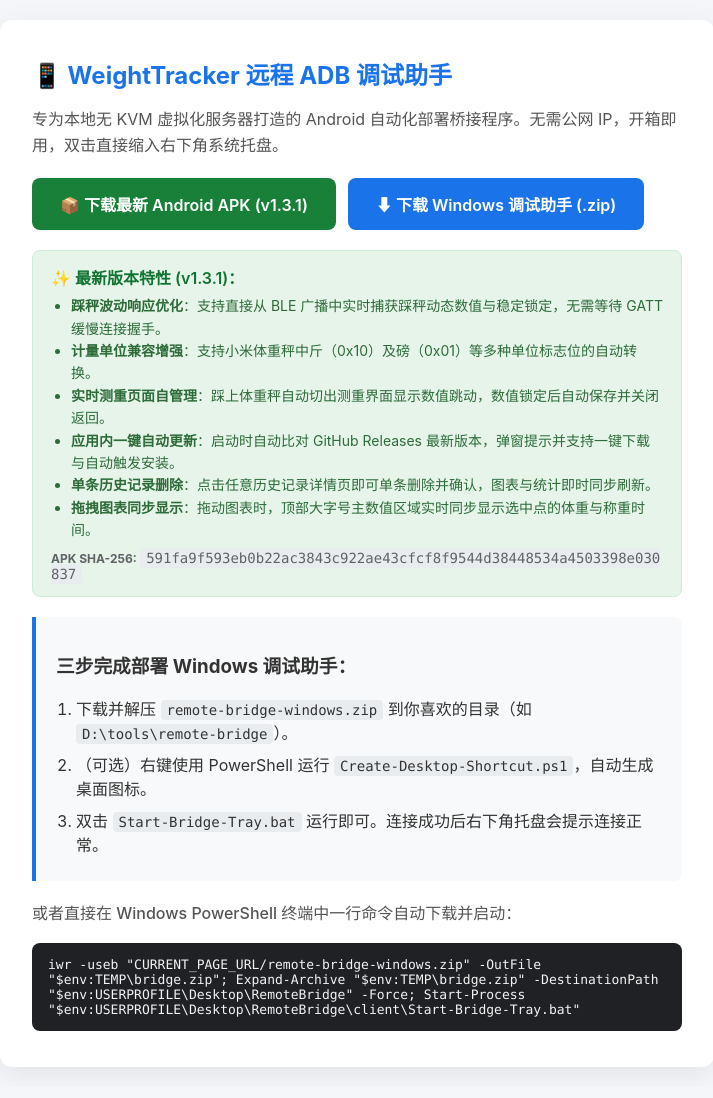
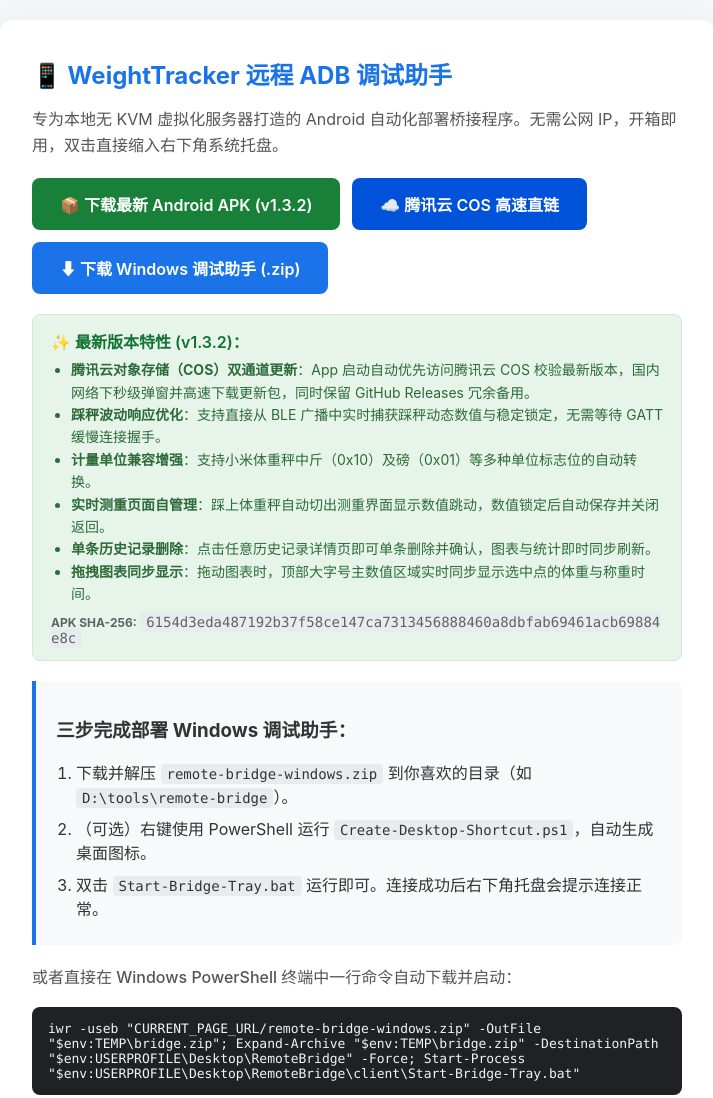
Before and after one commit to IsLand-x/weight-tracker-android, a plain HTML site: page dist-client/index.html in a window 1280 px wide. Shown: the top 1098 px of the page, without its empty margins (283-996 px from the left). Drawn offline with Linux system fonts and the light colour scheme.

Commit message:
Update dist-client to v1.3.2

```diff
--- a/dist-client/index.html
+++ b/dist-client/index.html
@@ -92,22 +92,23 @@
     <p>专为本地无 KVM 虚拟化服务器打造的 Android 自动化部署桥接程序。无需公网 IP，开箱即用，双击直接缩入右下角系统托盘。</p>
 
     <div style="display: flex; gap: 12px; flex-wrap: wrap; margin: 20px 0;">
-      <a href="./weight-recorder-1.3.1-release.apk" class="download-btn" style="background: #188038; margin: 0;">📦 下载最新 Android APK (v1.3.1)</a>
+      <a href="./weight-recorder-1.3.2-release.apk" class="download-btn" style="background: #188038; margin: 0;">📦 下载最新 Android APK (v1.3.2)</a>
+      <a href="https://island-agent-images-1251186405.cos.ap-singapore.myqcloud.com/weight-recorder/weight-recorder-latest.apk" class="download-btn" style="background: #0052d9; margin: 0;">☁️ 腾讯云 COS 高速直链</a>
       <a href="./remote-bridge-windows.zip" class="download-btn" style="margin: 0;">⬇ 下载 Windows 调试助手 (.zip)</a>
     </div>
 
     <div style="background: #e6f4ea; border: 1px solid #ceead6; border-radius: 8px; padding: 14px 18px; margin-bottom: 20px;">
-      <div style="font-weight: 600; color: #137333; margin-bottom: 6px;">✨ 最新版本特性 (v1.3.1)：</div>
+      <div style="font-weight: 600; color: #137333; margin-bottom: 6px;">✨ 最新版本特性 (v1.3.2)：</div>
       <ul style="margin: 0; padding-left: 20px; color: #2d6b38; font-size: 14px; line-height: 1.6;">
+        <li><strong>腾讯云对象存储（COS）双通道更新</strong>：App 启动自动优先访问腾讯云 COS 校验最新版本，国内网络下秒级弹窗并高速下载更新包，同时保留 GitHub Releases 冗余备用。</li>
         <li><strong>踩秤波动响应优化</strong>：支持直接从 BLE 广播中实时捕获踩秤动态数值与稳定锁定，无需等待 GATT 缓慢连接握手。</li>
         <li><strong>计量单位兼容增强</strong>：支持小米体重秤中斤（0x10）及磅（0x01）等多种单位标志位的自动转换。</li>
         <li><strong>实时测重页面自管理</strong>：踩上体重秤自动切出测重界面显示数值跳动，数值锁定后自动保存并关闭返回。</li>
-        <li><strong>应用内一键自动更新</strong>：启动时自动比对 GitHub Releases 最新版本，弹窗提示并支持一键下载与自动触发安装。</li>
         <li><strong>单条历史记录删除</strong>：点击任意历史记录详情页即可单条删除并确认，图表与统计即时同步刷新。</li>
         <li><strong>拖拽图表同步显示</strong>：拖动图表时，顶部大字号主数值区域实时同步显示选中点的体重与称重时间。</li>
       </ul>
       <div style="margin-top: 8px; font-size: 12px; color: #5f6368; word-break: break-all;">
-        <strong>APK SHA-256:</strong> <code>591fa9f593eb0b22ac3843c922ae43cfcf8f9544d38448534a4503398e030837</code>
+        <strong>APK SHA-256:</strong> <code>6154d3eda487192b37f58ce147ca7313456888460a8dbfab69461acb69884e8c</code>
       </div>
     </div>
 
```
Also changed, not shown: dist-client/release.json (+7 -5 lines), dist-client/SHA256SUMS.txt.
